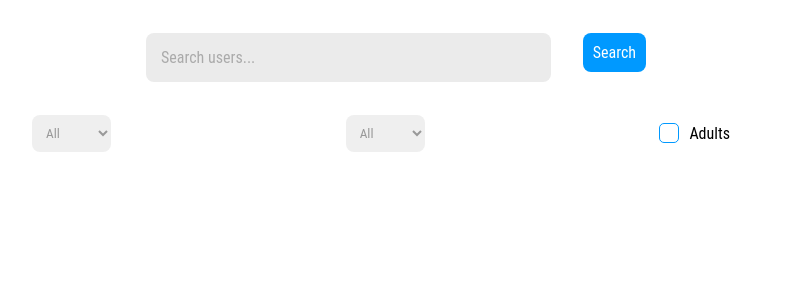
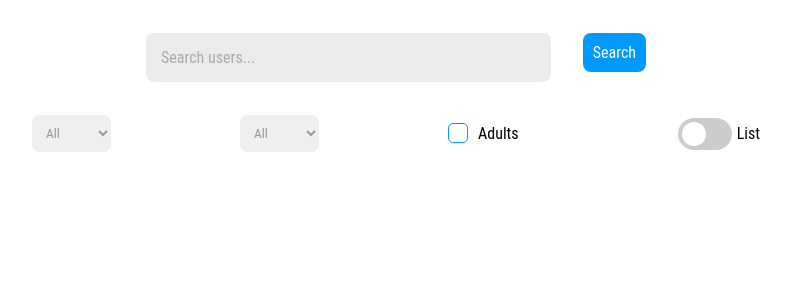
Before and after one commit to brysah/listing-users, a React (Vite) app: page / in a window 1280 px wide. Shown: the top 300 px of the page, without its empty margins (244-1035 px from the left). Built offline with nearby package versions, Linux system fonts and the light colour scheme.

Commit message:
feat: add toogle switch style and structure

```diff
--- a/src/components/Checkbox/index.jsx
+++ b/src/components/Checkbox/index.jsx
@@ -2,10 +2,10 @@ import styles from './Checkbox.module.scss'
 
 export function Checkbox() {
     return (
-        <label class={styles.container_label}>
+        <label className={styles.container_label}  >
             Adults
-            <input type="checkbox"  />
-            <span class={styles.checkmark}></span>
+            <input type="checkbox" name='checkbox' />
+            <span className={styles.checkmark}></span>
 
         </label>
     )
--- /dev/null
+++ b/src/components/ToggleSwitch/ToggleSwitch.module.scss
@@ -0,0 +1,58 @@
+ .switch {
+    position: relative;
+    display: inline-block;
+    width: 5.4rem;
+    height: 3.2rem;
+  }
+
+  .switch input {
+    opacity: 0;
+    width: 0;
+    height: 0;
+  }
+
+   .slider {
+    position: absolute;
+    cursor: pointer;
+    top: 0;
+    left: 0;
+    right: 0;
+    bottom: 0;
+    background-color: #ccc;
+    -webkit-transition: .4s;
+    transition: .4s;
+  }
+
+  .slider:before {
+    position: absolute;
+    content: "";
+    height: 2.4rem;
+    width: 2.4rem;
+    left: 0.4rem;
+    bottom: 0.4rem;
+    background-color: white;
+    -webkit-transition: .4s;
+    transition: .4s;
+  }
+
+  input:checked + .slider {
+    background-color: #2196F3;
+  }
+
+  input:focus + .slider {
+    box-shadow: 0 0 0.1rem #2196F3;
+  }
+
+  input:checked + .slider:before {
+    -webkit-transform: translateX(2.4rem);
+    -ms-transform: translateX(2.4rem);
+    transform: translateX(2.4rem);
+  }
+
+   .slider.round {
+    border-radius: 3.4rem;
+  }
+
+  .slider.round:before {
+    border-radius: 50%;
+  }
--- /dev/null
+++ b/src/components/ToggleSwitch/index.jsx
@@ -0,0 +1,10 @@
+import styles from './ToggleSwitch.module.scss'
+
+export function ToggleSwitch() {
+    return (
+        <label className={styles.switch}>
+            <input type="checkbox"/>
+            <span className={`${styles.slider} ${styles.round}`}></span>
+        </label>
+    )
+}
--- a/src/pages/Home/Home.module.scss
+++ b/src/pages/Home/Home.module.scss
@@ -7,5 +7,15 @@
         display: flex;
         align-items: center;
         justify-content: space-between;
+        &__item{
+            display: flex;
+            align-items: center;
+            gap: 5px;
+            p{
+                font-size: 1.6rem;
+                color: #000;
+                line-height: 0.16rem;
+            }
+        }
     }
 }
--- a/src/pages/Home/index.jsx
+++ b/src/pages/Home/index.jsx
@@ -2,6 +2,7 @@ import styles from './Home.module.scss'
 import { Search } from '../../components/Search'
 import { Select } from '../../components/Select'
 import { Checkbox } from '../../components/Checkbox'
+import { ToggleSwitch } from '../../components/ToggleSwitch'
 
 export function Home() {
     return (
@@ -10,7 +11,11 @@ export function Home() {
             <div className={styles.filters}>
                 <Select />
                 <Select />
-                <Checkbox/>
+                <Checkbox />
+                <div className={styles.filters__item}>
+                    <ToggleSwitch />
+                    <p>List</p>
+                </div>
             </div>
         </div>
     )
```
